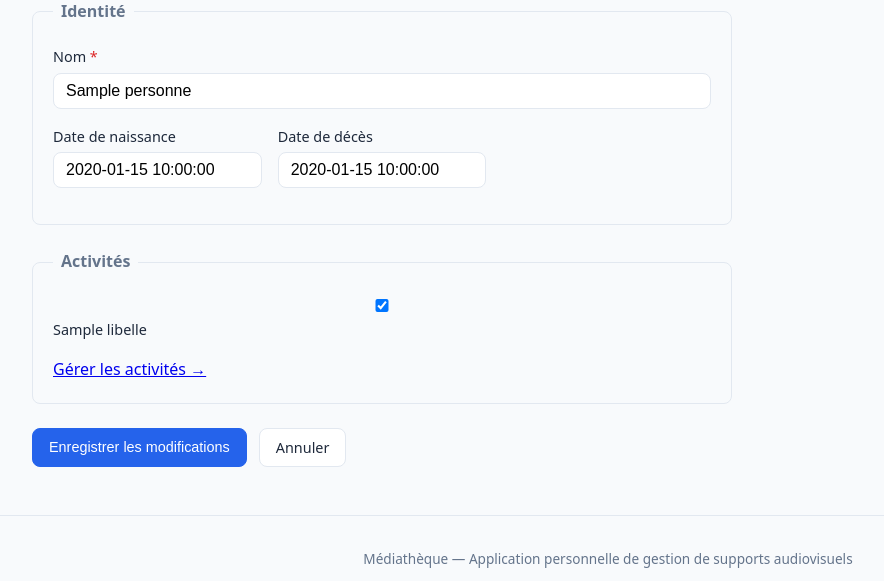
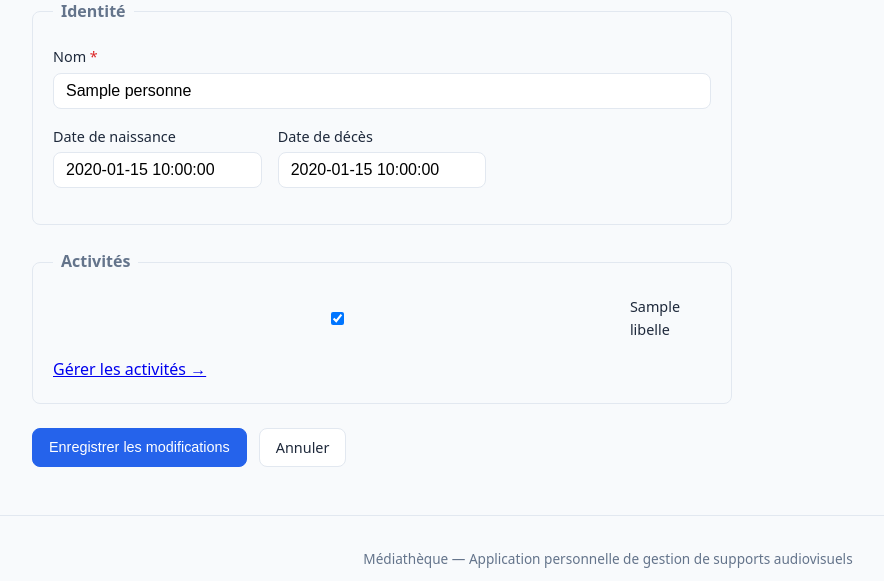
Before and after one commit to champarnaud/m-diath-que, a Flask app: template app/templates/personnes/formulaire.html in a window 1280 px wide. Shown: the part 140-721 px from the top of the page, without its empty margins (32-916 px from the left). Run offline with Flask 3, Linux system fonts and the light colour scheme; the template is opened without the code that fills it: most values are stand-ins (such as "Sample title", 1, 10 or a date in 2020).

Commit message:
feat: Enhance activity checkbox layout with flex styling for better alignment

```diff
--- a/app/templates/personnes/formulaire.html
+++ b/app/templates/personnes/formulaire.html
@@ -37,7 +37,7 @@
       <div class="form-group checkboxes">
         {% set activites_personne = personne.activites | map(attribute='id') | list if personne else [] %}
         {% for activite in activites_dispo %}
-          <label class="checkbox-label">
+          <label class="checkbox-label" style="display:flex;align-items:center;gap:.5rem;">
             <input type="checkbox" name="activite_ids" value="{{ activite.id }}"
                    {{ 'checked' if activite.id in activites_personne }}>
             {{ activite.libelle }}
```
